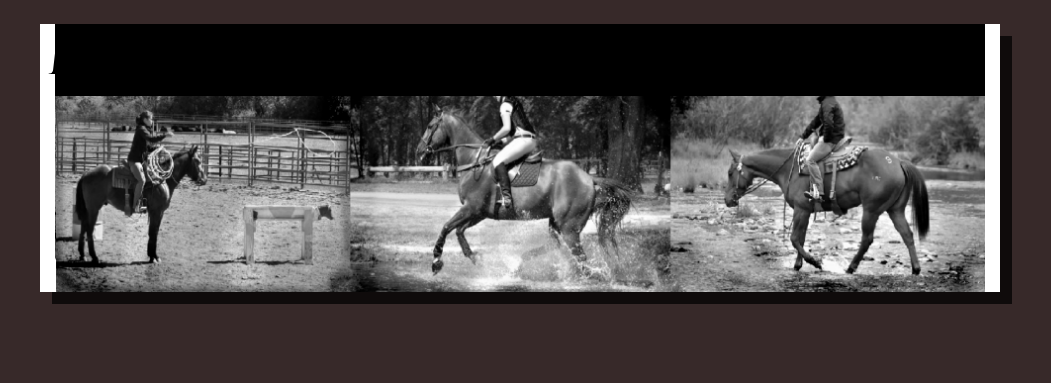
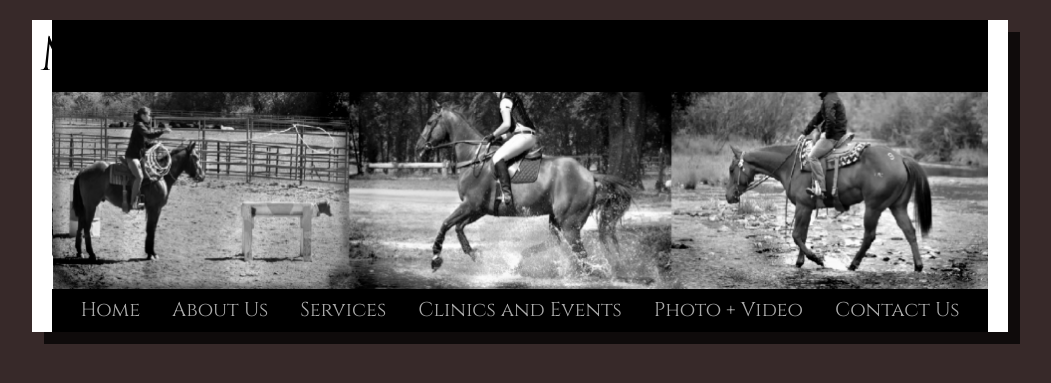
Before and after one commit to SethMcFarland/MountainViewEquestrian, a Django app: template mtnviewequest/templates/base/base.html in a window 1280 px wide. Shown: the top 383 px of the page, without its empty margins (120-1171 px from the left). Run offline with Django 3.2, Linux system fonts and the light colour scheme; the template is opened without the code that fills it, so the values that code supplies are empty; some libraries are stand-ins or nearby versions.

Commit message:
Touched up the banner and added menu. Doesn't funciton yet.

```diff
--- a/mtnviewequest/static/base/css/app.css
+++ b/mtnviewequest/static/base/css/app.css
@@ -5,8 +5,8 @@ body {
 .main {
 	background-color: white;
 	box-shadow: 0.75em 0.75em #0f0b0b;
-	width: 60em;
-	margin: 1.5em auto;
+	width: 61em;
+	margin: 1.25em auto;
 }
 
 .row.full-width {
@@ -74,9 +74,7 @@ body {
 
 	color: #A9A9A9;
 	position: absolute;
-	/*right: 0.9em;
-	bottom: 0.25em;
-*/
+
 }
 
 .back_arrow:hover {
@@ -109,15 +107,13 @@ body {
 	font-weight: 400;
 	font-size: 12px;
 	font-style: italic;
+	text-align: center;
 	clear: right;
-	float: right;
 	margin: 2.75em 0 0.3em 0;
 	opacity: .65;
 	width: 15em;
 
 	color: black;
-
-	padding-top: ;
 
 }
 
@@ -131,14 +127,48 @@ body {
 .banner_container {
 
 	background-color: black;
-	padding: 0.5em 0 0 0;
+	padding: 0.2em 0 0 0;
 
 
 }
 
 .banner_row {
 
-	margin-left: 0.95em !important;
-	margin-right: 0.95em !important;
+	margin-left: 1.25em !important;
+	margin-right: 1.25em !important;
 
 }
+
+.menu {
+
+	vertical-align: middle;
+
+}
+.nav_menu_link {
+
+	font-family: "Cinzel", serif;
+	font-weight: 400;
+	font-size: 1.25em;
+	text-align: center;
+	color: #aaa;
+
+}
+
+.nav_menu_link:hover {
+
+	background: #333;
+	color: #fff;
+
+}
+
+.nav_menu_link:focus {
+
+	color: #fff;
+
+}
+
+.nav_menu_item {
+
+	margin-bottom: 0px;
+
+}
--- a/mtnviewequest/templates/base/base.html
+++ b/mtnviewequest/templates/base/base.html
@@ -20,7 +20,7 @@
 						<span class="float-left">
 							<a class="main_title_text">Mountain View Equestrian</a>
 						</span>
-						<span>
+						<span style="float: right; width: 25%;">
 							<p class="sub_title_text">English & Western Disciplines</p>
 						</span>
 					</div>
@@ -29,6 +29,16 @@
 			<div class="row banner_row">
 				<div class="small-12 small-centered large-12 large-centered columns banner_container">
 					<img class="float-center" data-interchange="[static/base/img/3_pic_banner.png, large]">
+					<div class="menu-centered">
+						<ul class="menu">
+							<li class="nav_menu_item"><a class="nav_menu_link" href="#">Home</a></li>
+							<li class="nav_menu_item"><a class="nav_menu_link" href="#">About Us</a></li>
+							<li class="nav_menu_item"><a class="nav_menu_link" href="#">Services</a></li>
+							<li class="nav_menu_item"><a class="nav_menu_link" href="#">Clinics and Events</a></li>
+							<li class="nav_menu_item"><a class="nav_menu_link" href="#">Photo + Video</a></li>
+							<li class="nav_menu_item"><a class="nav_menu_link" href="#">Contact Us</a></li>
+						</ul>
+					</div>
 				</div>
 			</div>
 			{% block content %}
```
